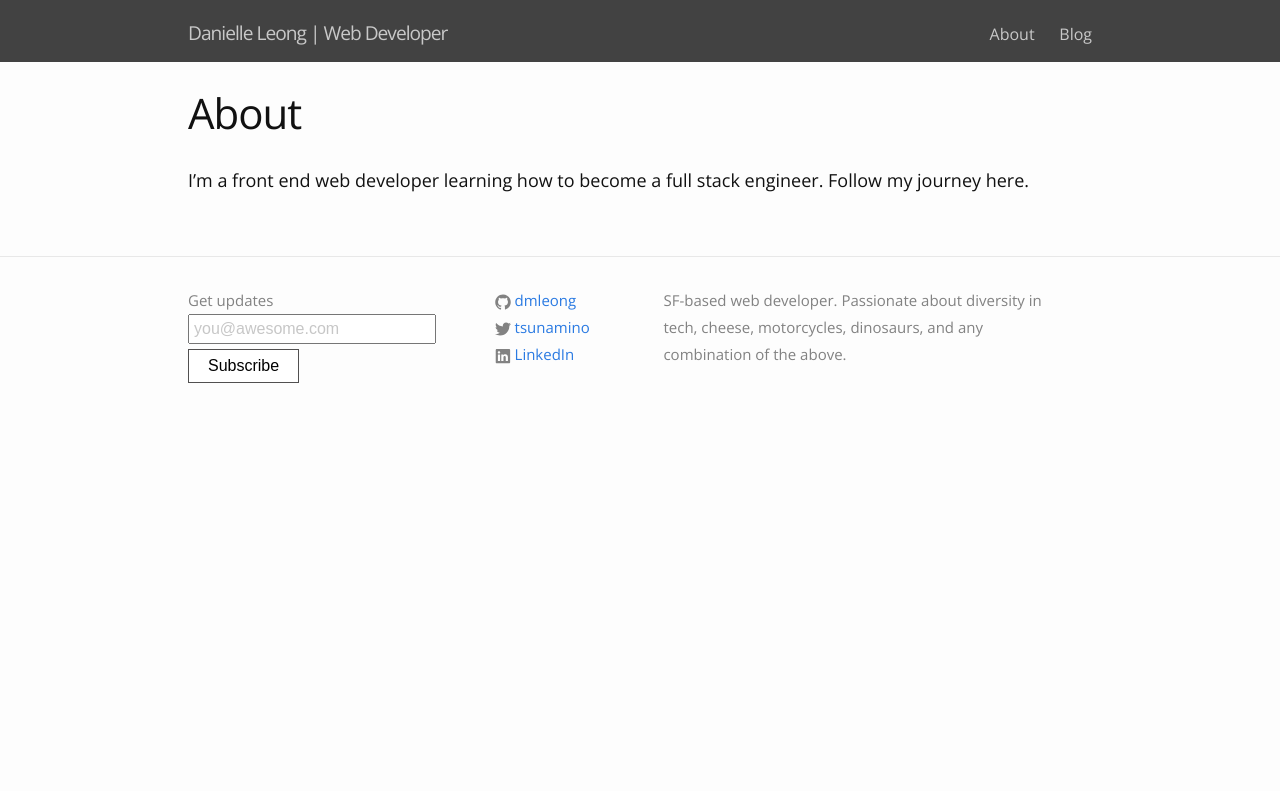
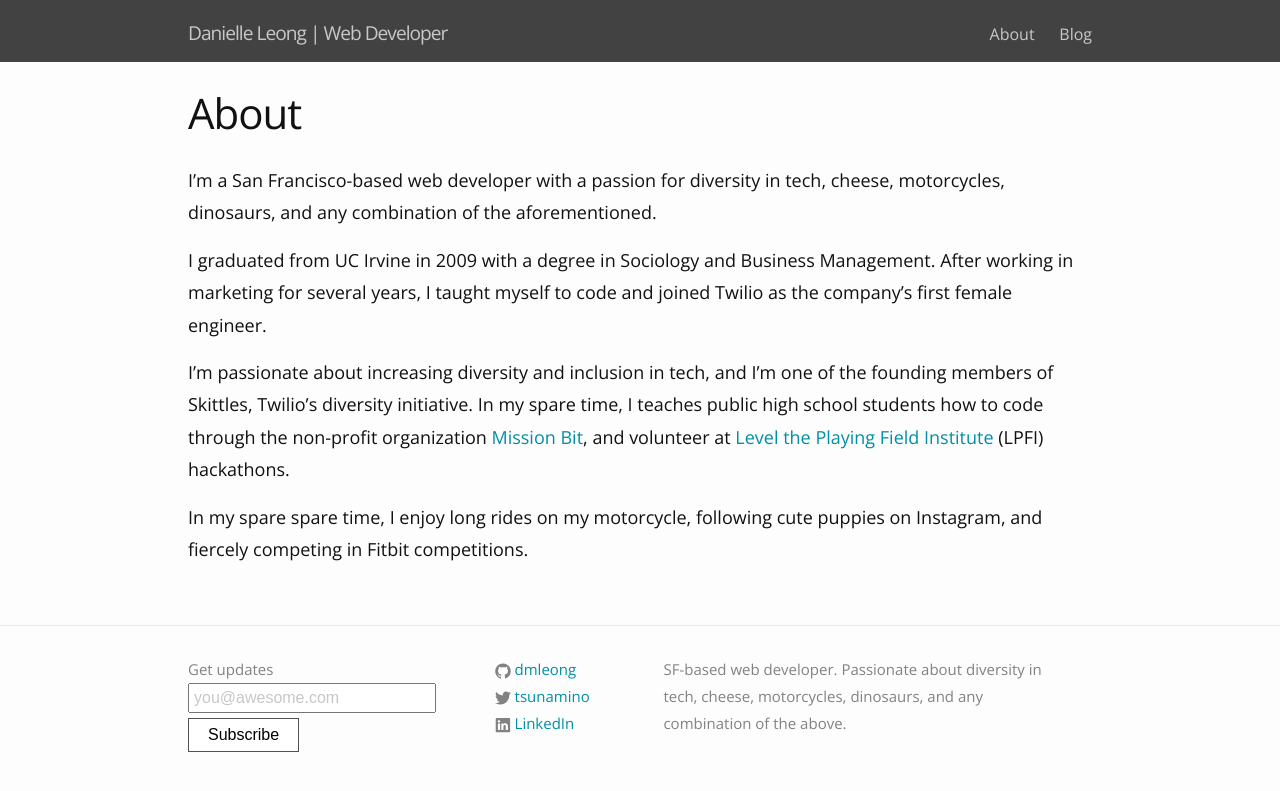
Before and after one commit to dmleong/dmleong.github.io, a Jekyll site: the page built from about.md, in a window 1280 px wide. Shown: the top 791 px of the page. Built offline with Jekyll 4.4.1, drawn with Linux system fonts in a browser that asks for light colours.

Commit message:
Updating bio and adding text highlighting color

```diff
--- a/_sass/_base.scss
+++ b/_sass/_base.scss
@@ -93,7 +93,7 @@ a {
     text-decoration: none;
 
     &:visited {
-        color: darken($brand-color, 15%);
+        color: darken($brand-color, 5%);
     }
 
     &:hover {
--- a/about.md
+++ b/about.md
@@ -4,4 +4,10 @@ title: About
 permalink: /about/
 ---
 
-I'm a front end web developer learning how to become a full stack engineer. Follow my journey here.
+I'm a San Francisco-based web developer with a passion for diversity in tech, cheese, motorcycles, dinosaurs, and any combination of the aforementioned.
+
+I graduated from UC Irvine in 2009 with a degree in Sociology and Business Management. After working in marketing for several years, I taught myself to code and joined Twilio as the company's first female engineer.
+
+I'm passionate about increasing diversity and inclusion in tech, and I'm one of the founding members of Skittles, Twilio’s diversity initiative. In my spare time, I teaches public high school students how to code through the non-profit organization <a href="http://missionbit.com/">Mission Bit</a>, and volunteer at <a href="http://www.lpfi.org/">Level the Playing Field Institute</a> (LPFI) hackathons.
+
+In my spare spare time, I enjoy long rides on my motorcycle, following cute puppies on Instagram, and fiercely competing in Fitbit competitions.
--- a/css/main.scss
+++ b/css/main.scss
@@ -15,7 +15,7 @@ $spacing-unit:     30px;
 
 $text-color:       #111;
 $background-color: #fdfdfd;
-$brand-color:      #2a7ae2;
+$brand-color:      #008EA8;
 
 $grey-color:       #828282;
 $grey-color-light: lighten($grey-color, 40%);
@@ -59,59 +59,26 @@ $on-laptop:        800px;
 html {
 	box-sizing: border-box;
 }
+
 *, *:before, *:after {
 	box-sizing: inherit;
 }
 
-//#hero {
-//	background: url('../img/header-2X.jpg') no-repeat center center;
-//	height: 600px;
-//	-webkit-background-size: cover;
-//	-moz-background-size: cover;
-//	-o-background-size: cover;
-//	background-size: cover;
-//	margin-top: -60px;
-//	padding-top: 60px;
-//
-//	h1 {
-//		margin-bottom: 0;
-//	}
-//}
+::-moz-selection {
+	background-color: $brand-color;
+	color: #ffffff;
+}
+
+::selection {
+	background-color: $brand-color;
+	color: #ffffff;
+}
 
 .hero-content {
 	width: 60%;
 	margin-top: 12%;
 	color: white;
 }
-
-//@media screen and (max-width: 600px) {
-//	#hero {
-//		height: 400px;
-//		margin-top: -120px;
-//		background: url('../img/header-mobile.jpg') no-repeat left left;
-//
-//		h1 {
-//			margin-bottom: 10px;
-//			@include font-size(14);
-//		}
-//
-//		p {
-//			@include font-size(10);
-//		}
-//	}
-//
-//	.hero-content {
-//		margin-top: 28%;
-//		width: 95%;
-//	}
-//
-//	.footer-col-2 li {
-//		display: inline-block;
-//		padding-right: 50px;
-//	}
-//}
-
-
 
 .site-header {
 	&.full {
```
